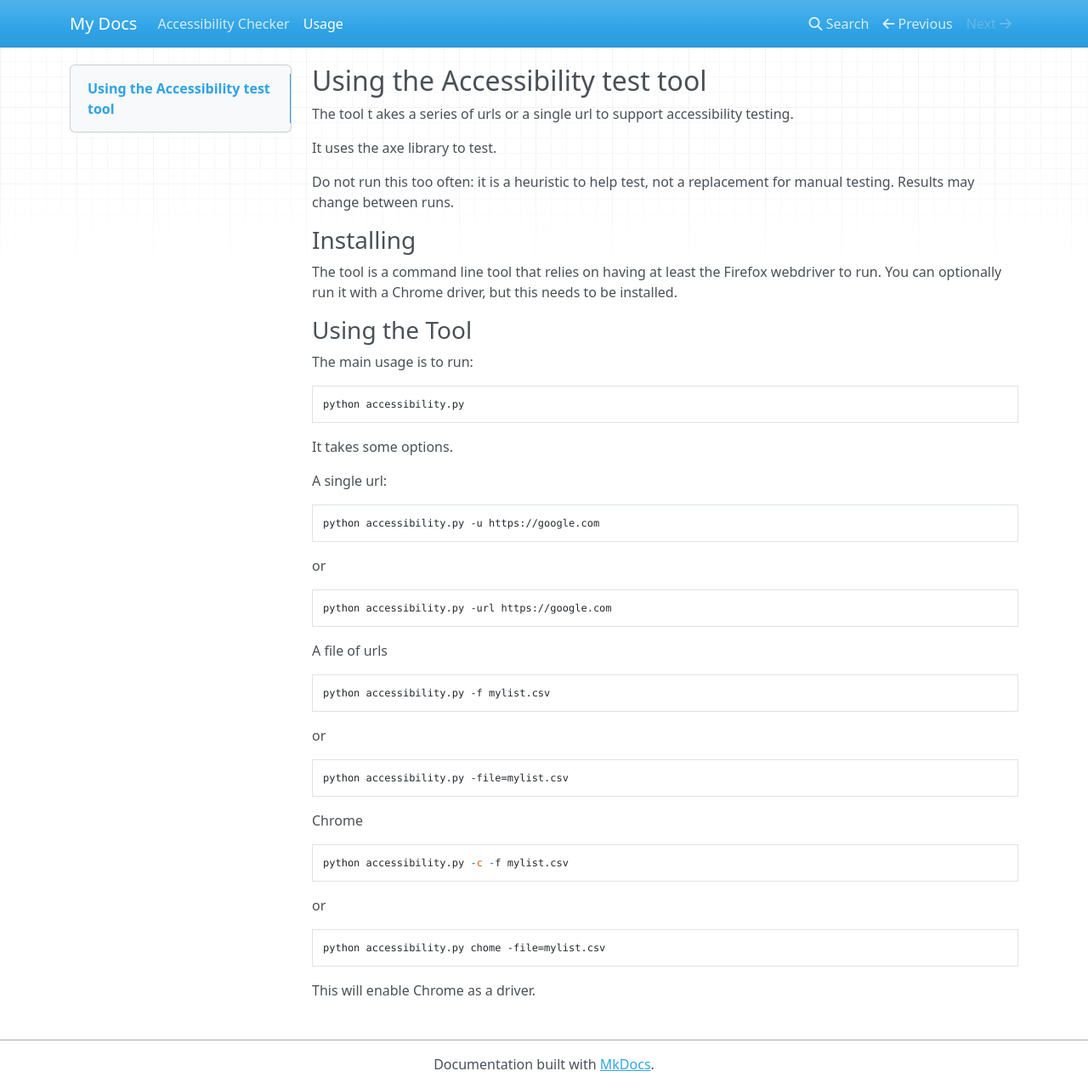
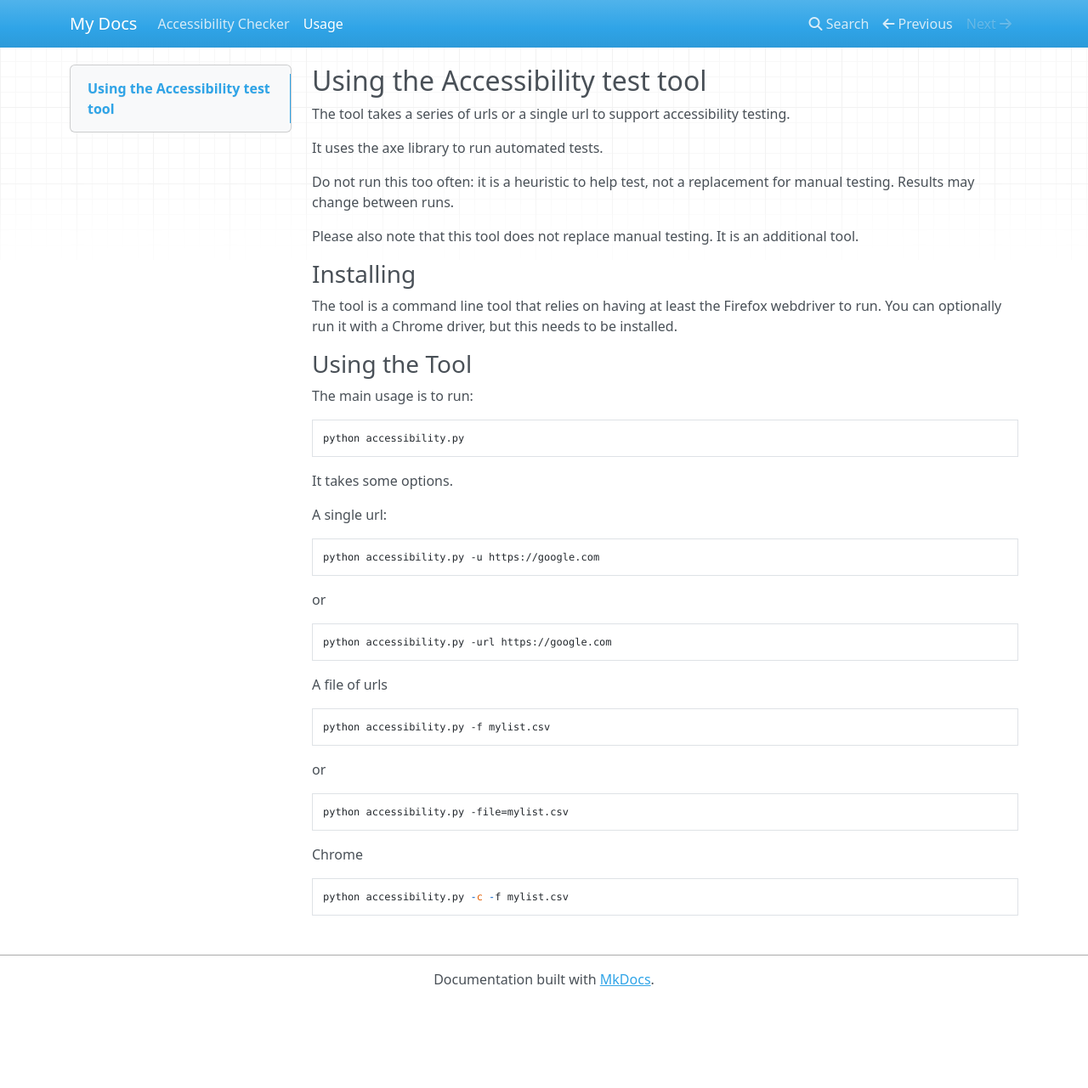
Before and after one commit to iaine/web-accessibility, an MkDocs documentation site: the page built from docs/docs/usage.md, in a window 1280 px wide and 1281 px high. Shown: the whole window at 85% size. Built offline with MkDocs 1.6.1, drawn with Linux system fonts in a browser that asks for light colours; nearby versions of some CDN libraries.

Commit message:
Updated text

````diff
--- a/docs/docs/usage.md
+++ b/docs/docs/usage.md
@@ -1,10 +1,12 @@
 ## Using the Accessibility test tool
 
-The tool t akes a series of urls or a single url to support accessibility testing.
+The tool takes a series of urls or a single url to support accessibility testing.
 
-It uses the axe library to test.
+It uses the axe library to run automated tests.
 
 Do not run this too often: it is a heuristic to help test, not a replacement for manual testing. Results may change between runs.
+
+Please also note that this tool does not replace manual testing. It is an additional tool.
 
 ### Installing
 
@@ -45,9 +47,3 @@ Chrome
 ```
 python accessibility.py -c -f mylist.csv
 ```
-or
-```
-python accessibility.py chome -file=mylist.csv
-```
-
-This will enable Chrome as a driver.
````
